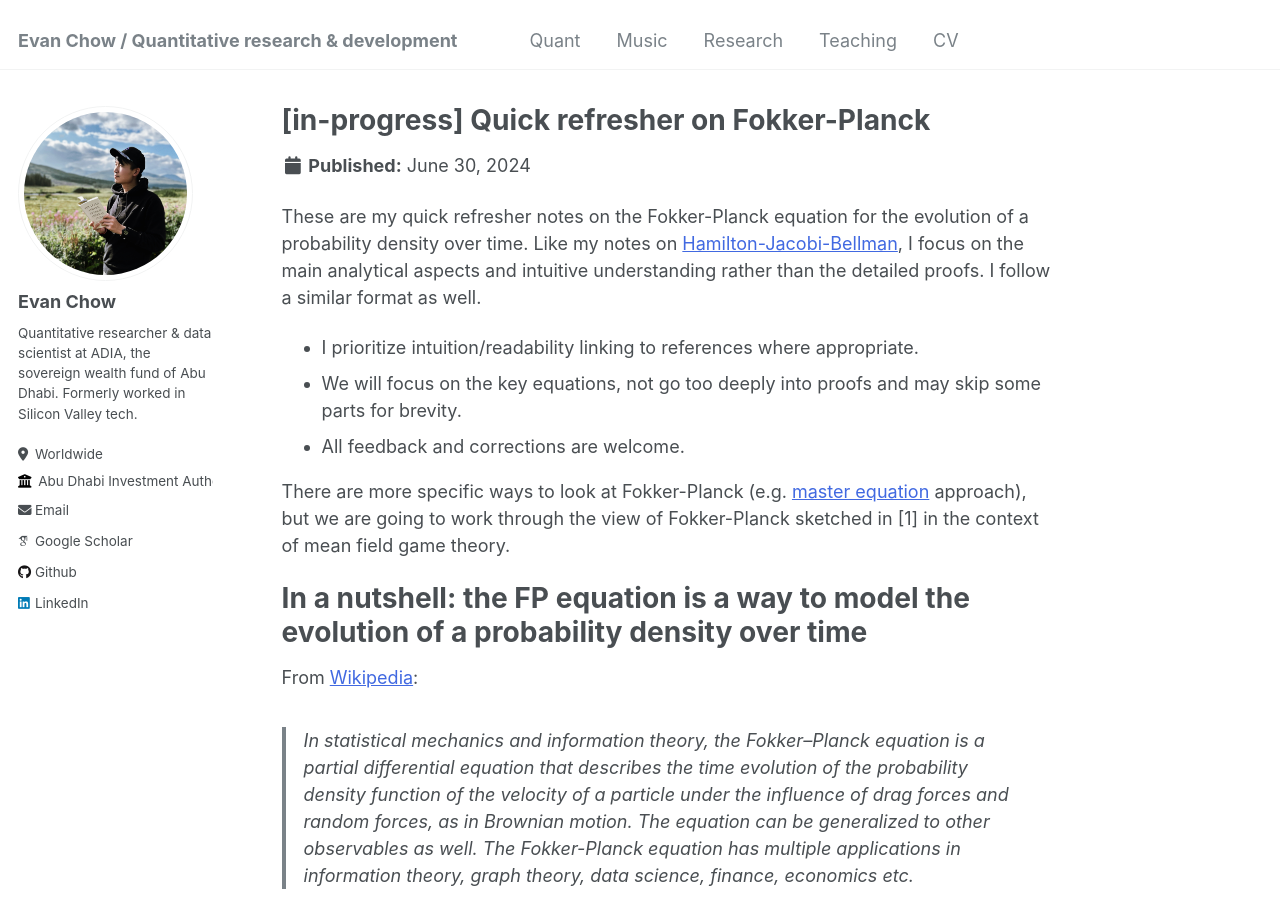
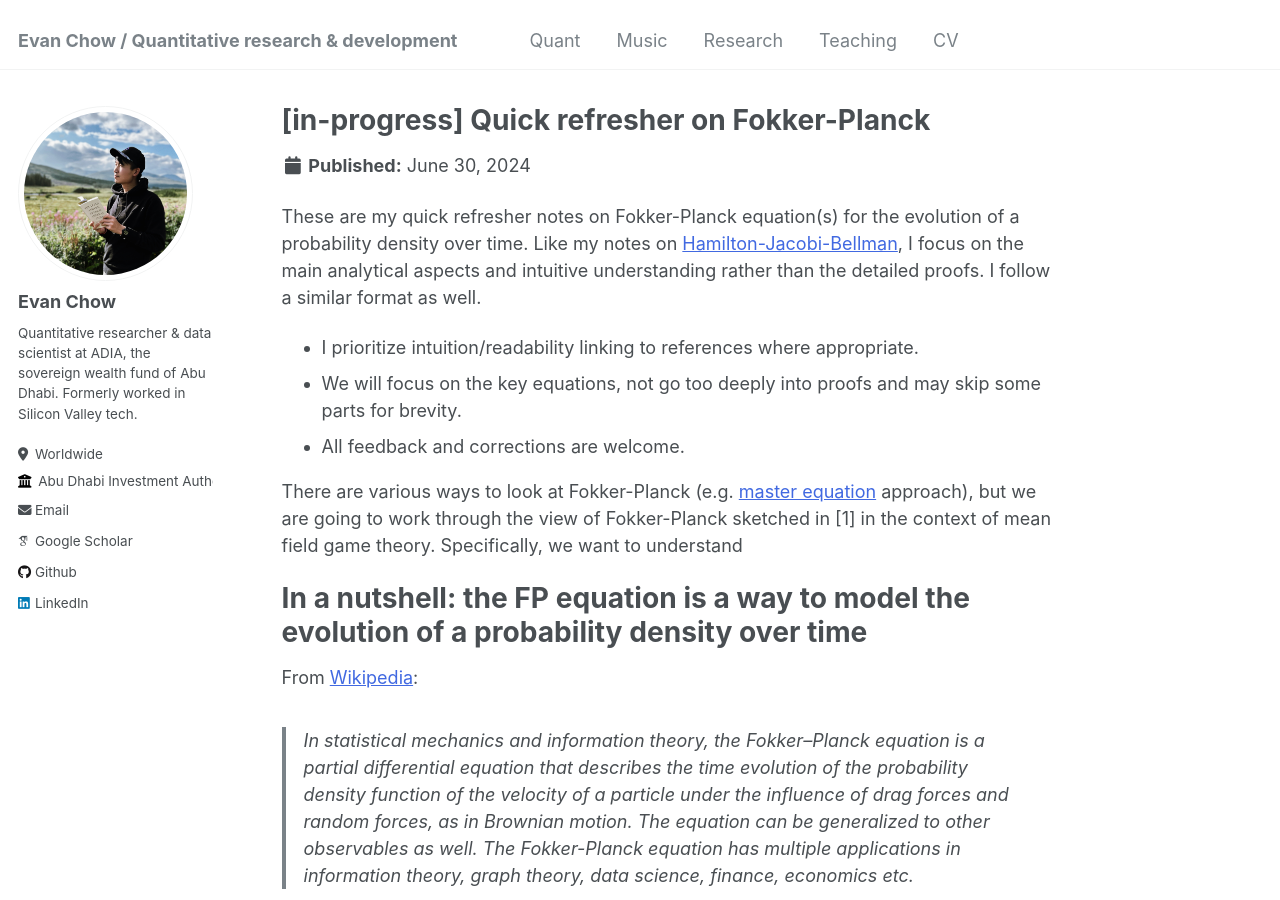
Before and after one commit to evnchw/evnchw.github.io, a Jekyll site: the page built from _quant/20240630_refresher_fokker_planck.md, in a window 1280 px wide and 900 px high. Built offline with Jekyll 4.4.1, drawn with Linux system fonts in a browser that asks for light colours; some web fonts are replaced.

Commit message:
Quick commit.

```diff
--- a/_quant/20240630_refresher_fokker_planck.md
+++ b/_quant/20240630_refresher_fokker_planck.md
@@ -6,13 +6,13 @@ permalink: /quant/20240630_refresher_fokker_planck
 date: 2024-06-30
 ---
 
-These are my quick refresher notes on the Fokker-Planck equation for the evolution of a probability density over time. Like my notes on [Hamilton-Jacobi-Bellman](https://evnchw.github.io/quant/20240623_refresher_hjb), I focus on the main analytical aspects and intuitive understanding rather than the detailed proofs. I follow a similar format as well.
+These are my quick refresher notes on Fokker-Planck equation(s) for the evolution of a probability density over time. Like my notes on [Hamilton-Jacobi-Bellman](https://evnchw.github.io/quant/20240623_refresher_hjb), I focus on the main analytical aspects and intuitive understanding rather than the detailed proofs. I follow a similar format as well.
 
 - I prioritize intuition/readability linking to references where appropriate.
 - We will focus on the key equations, not go too deeply into proofs and may skip some parts for brevity.
 - All feedback and corrections are welcome.
 
-There are more specific ways to look at Fokker-Planck (e.g. [master equation](https://www.sciencedirect.com/topics/chemistry/fokker-planck-equation) approach), but we are going to work through the view of Fokker-Planck sketched in [1] in the context of mean field game theory.
+There are various ways to look at Fokker-Planck (e.g. [master equation](https://www.sciencedirect.com/topics/chemistry/fokker-planck-equation) approach), but we are going to work through the view of Fokker-Planck sketched in [1] in the context of mean field game theory. Specifically, we want to understand
 
 # In a nutshell: the FP equation is a way to model the evolution of a probability density over time
 
```
